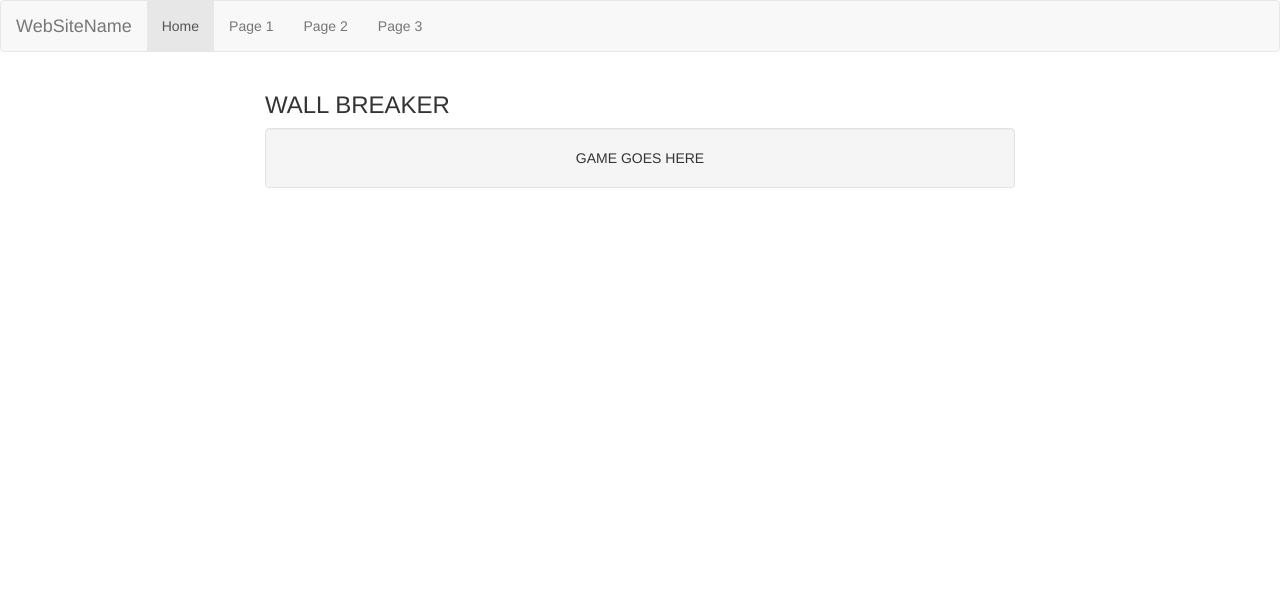
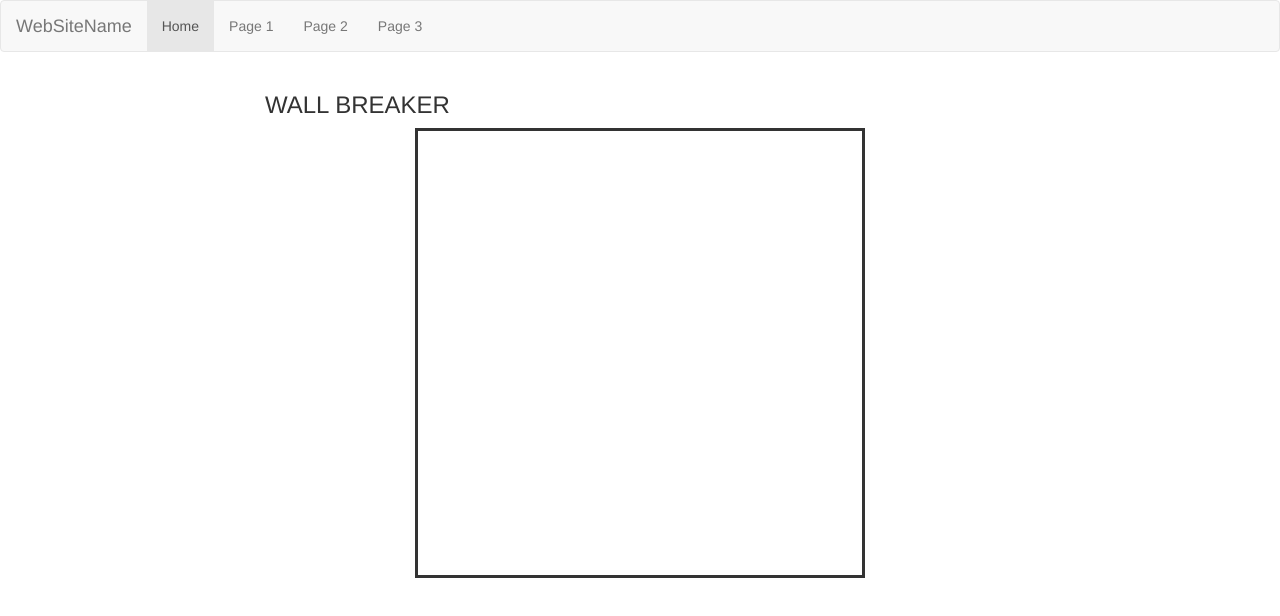
Before and after one commit to budhathokg1/Wall-Breaker, a website: page src/index.html in a window 1280 px wide. Drawn offline with nearby package versions, Linux system fonts and the light colour scheme.

Commit message:
added Fixed game box

```diff
--- a/src/index.html
+++ b/src/index.html
@@ -7,6 +7,15 @@
   <link rel="stylesheet" href="https://maxcdn.bootstrapcdn.com/bootstrap/3.3.7/css/bootstrap.min.css">
   <script src="https://ajax.googleapis.com/ajax/libs/jquery/3.2.1/jquery.min.js"></script>
   <script src="https://maxcdn.bootstrapcdn.com/bootstrap/3.3.7/js/bootstrap.min.js"></script>
+
+<style>
+    .game {
+        width: 450px;
+        height: 450px;
+        border-style:solid;
+
+    }
+</style>
 </head>
 <body>
   <nav class="navbar navbar-default">
@@ -30,7 +39,7 @@
     </div>
     <div class="col-sm-8">
       <h3>WALL BREAKER</h3>
-    <div class = "well"> <center>GAME GOES HERE</center></div>
+    <div class = "container game" ></div>
     </div>
     <div class="col-sm-2">
 
```
